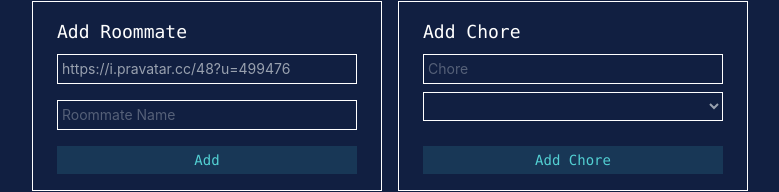
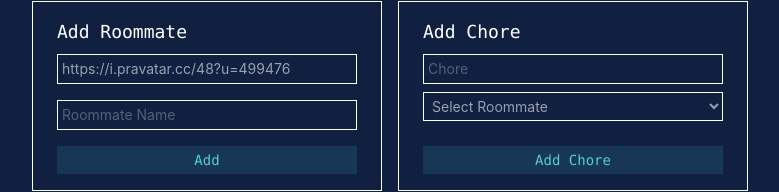
Before and after one commit to charliesumalag/roommate-chores-tracker, a React (Vite) app: page / in a window 1280 px wide. Shown: the part 164-356 px from the top of the page, without its empty margins (250-1029 px from the left). Built offline with nearby package versions, Linux system fonts and the light colour scheme.

Commit message:
updating adding balance + 1 when chore completed.

```diff
--- a/src/App.jsx
+++ b/src/App.jsx
@@ -10,12 +10,13 @@ const App = () => {
   const [roommates, setRoommates] = useState([]);
   const [chores, setChores] = useState([]);
 
+
   return (
     <div className='w-full flex flex-col items-center py-12 font-mono bg-[#111f41] text-white h-screen'>
       <Header/>
       <div className='grid grid-cols-2 gap-4'>
         <FormAddRoommate setRoommates={setRoommates} />
-        <FormAddChore roommates={roommates} setChores={setChores} />
+        <FormAddChore roommates={roommates} setChores={setChores} chores={chores} setRoommates={setRoommates}/>
         <RoommateBalances roommates={roommates} />
         <ChoreHistory chores={chores} />
         <WeeklySummary />
--- a/src/components/ChoreHistory.jsx
+++ b/src/components/ChoreHistory.jsx
@@ -1,6 +1,7 @@
 import React from 'react'
 
 const ChoreHistory = ({chores}) => {
+
   return (
     <div className='border border-white px-6 py-4'>
       <h3 className='text-lg pb-1'>Chore History</h3>
@@ -9,7 +10,7 @@ const ChoreHistory = ({chores}) => {
         {chores.map((chore) =>
           <li key={chore.id} className='flex justify-between'>
             <div className='flex gap-2'>
-                <p className='font-semibold'>{chore.choreName}</p> <span>- {chore.coclsmpletedBy}</span>
+                <p className='font-semibold'>{chore.choreName}</p> <span>- {chore.completedBy}</span>
             </div>
             <span>✔</span>
           </li>)}
--- a/src/components/FormAddChore.jsx
+++ b/src/components/FormAddChore.jsx
@@ -1,9 +1,12 @@
 import React, { useState } from 'react'
 
-const FormAddChore = ({roommates,setChores}) => {
+const FormAddChore = ({roommates,setChores, chores, setRoommates}) => {
 
     const [choreName, setChoreName] = useState('');
     const [selectedRoommate, setSelectedRoommate] = useState('');
+
+    console.log(roommates);
+
 
 
     function handleAddChores(chore) {
@@ -18,6 +21,13 @@ const FormAddChore = ({roommates,setChores}) => {
             completedBy: selectedRoommate,
         }
         handleAddChores(newChores);
+        setRoommates((prevs) =>
+
+            // prev is an [{},{}]
+            // map it. then prev now is an object ={}
+            prevs.map((prev) => prev.roommateName === newChores.completedBy ? {...prev, balance: prev.balance + 1} : prev)
+        );
+
     }
 
   return (
@@ -25,7 +35,7 @@ const FormAddChore = ({roommates,setChores}) => {
         <h3 className='text-lg pb-2'>Add Chore</h3>
         <form onSubmit={handleAddChoreSubmit} className='flex flex-col flex-1 gap-2'>
             <input type="text" className='border border-white text-gray-400 p-1 font-sans text-sm' placeholder='Chore' onChange={(e) => setChoreName(e.target.value) }/>
-            <select name="" id="" className='border border-white text-gray-400 p-1 font-sans text-sm' onChange={(e) => setSelectedRoommate(e.target.value)}>
+            <select name="" id="" value={selectedRoommate} className='border border-white text-gray-400 p-1 font-sans text-sm'  onChange={(e) => setSelectedRoommate(e.target.value)}>
                 <option value="" disabled>Select Roommate</option>
                 {roommates.map((roommate, index) => <option key={index} className='text-black' value={roommate.roommateName}>{roommate.roommateName}</option>)}
                 {/* <option value="">Hello</option> */}
```
